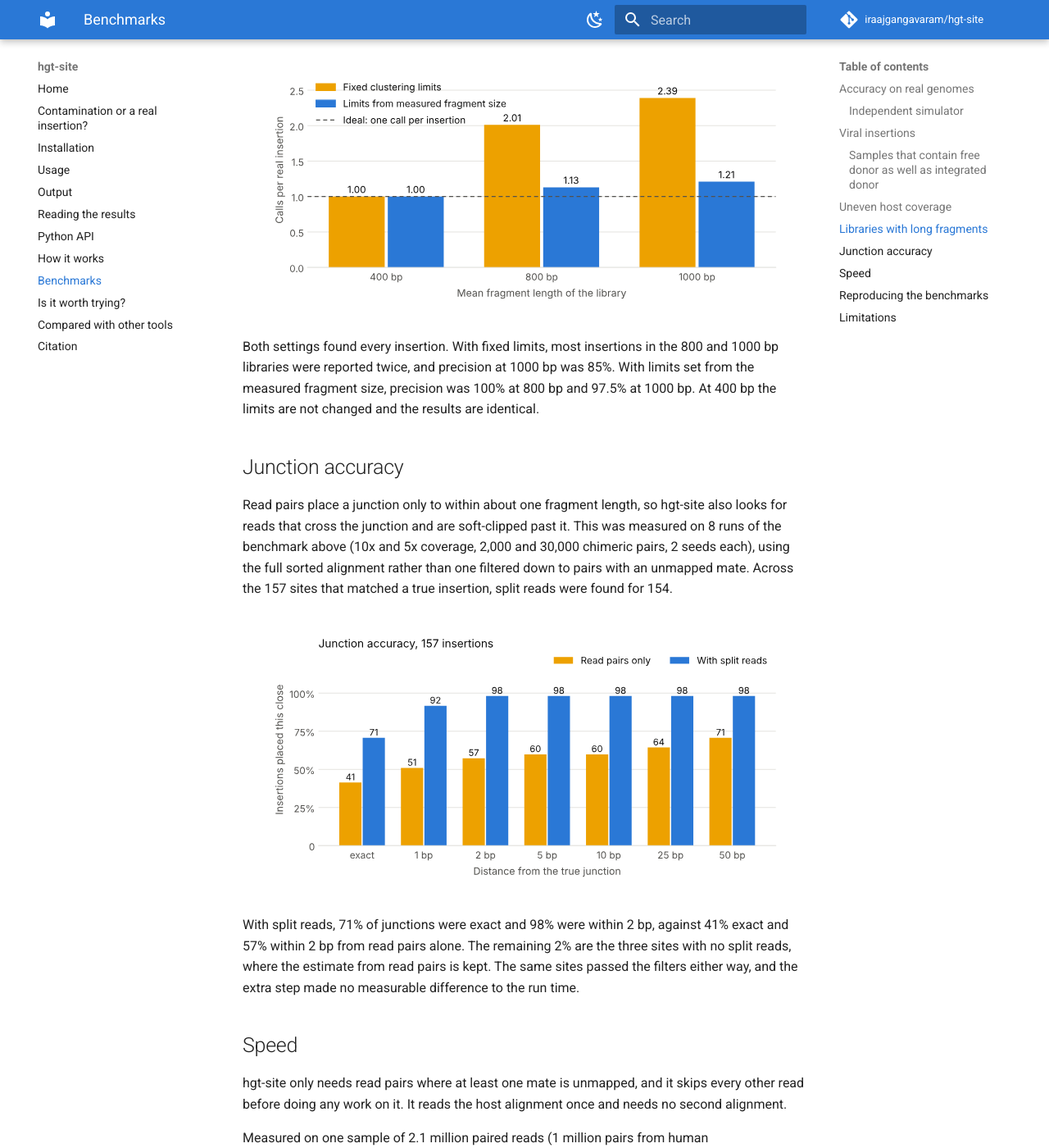
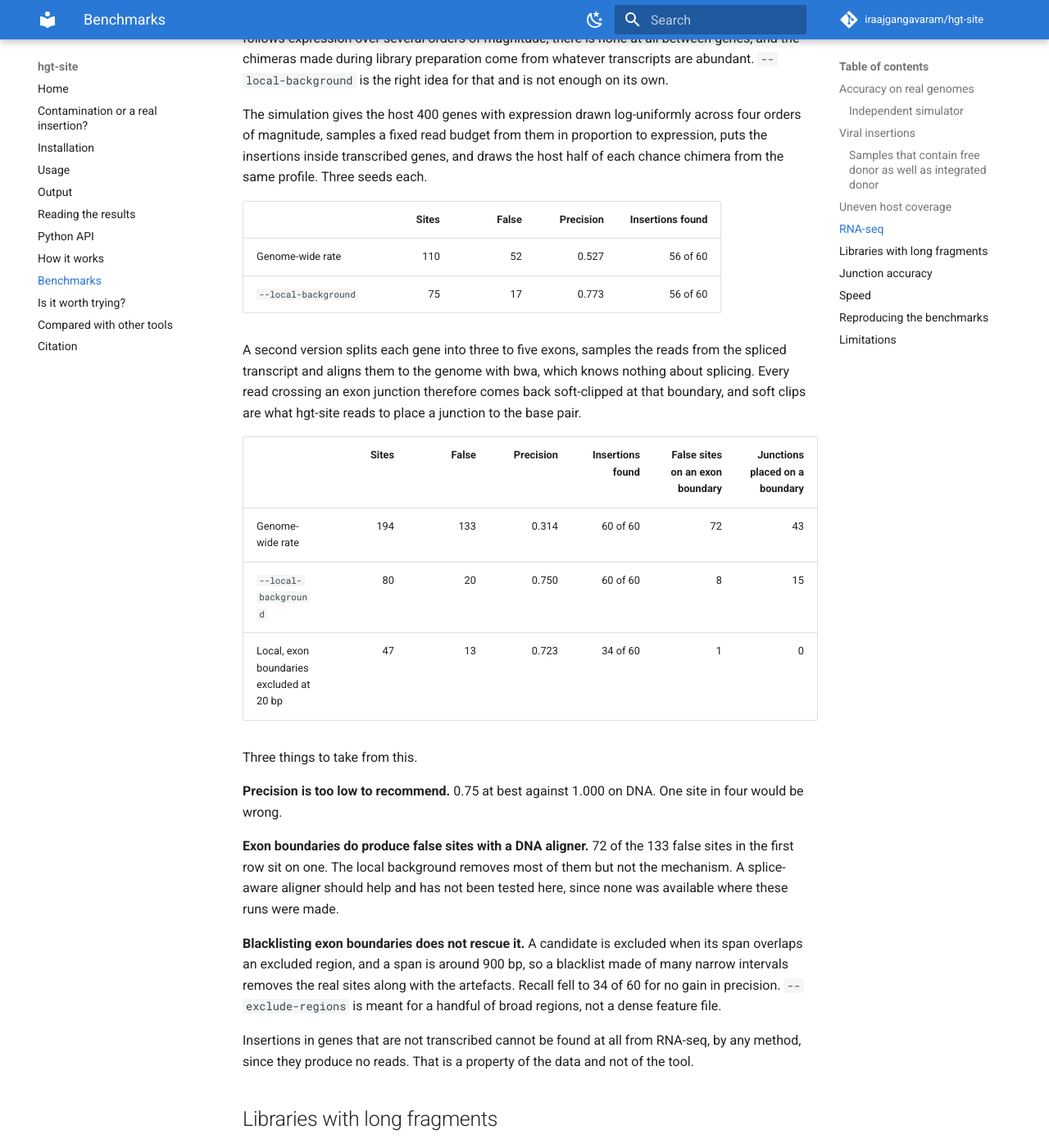
Before and after one commit to iraajgangavaram/hgt-site, an MkDocs documentation site: the page built from docs/benchmarks.md, in a window 1280 px wide and 1400 px high, scrolled down 6108 px. Shown: the whole window at 82% size. Built offline with MkDocs 1.6.1 and Material for MkDocs 9.7.7, drawn with Linux system fonts in a browser that asks for light colours; comment, search, counter and statistics services are not loaded; some of the changed text lies outside the part shown.

Commit message:
Measure RNA-seq rather than guess at it, and say it is not supported
Three places in the documentation listed RNA-seq as a case the
coverage-aware background handles. It does not, and the claim was made
before anything had been measured.

Two simulations were added to the benchmark. The first gives the host 400
genes with expression across four orders of magnitude, samples a fixed
read budget in proportion to it and draws the host half of every chance
chimera from the same profile. The second splits each gene into exons,
samples reads from the spliced transcript and aligns them with bwa, so
every read crossing an exon junction comes back soft-clipped at that
boundary, which is what hgt-site reads to place a junction.

Precision over three seeds each: 0.527 against 0.773 unspliced, and
0.314 against 0.750 spliced, where the second figure of each pair uses
--local-background. Against 1.000 on DNA. Of the 133 false sites in the
spliced run without the option, 72 sat on an exon boundary.

Blacklisting the exon boundaries does not rescue it. A candidate is
excluded when its span overlaps a region, and a span is around 900 bases,
so a blacklist of many narrow intervals cut recall to 34 of 60 with no
gain in precision. That behaviour of --exclude-regions is now documented,
since it decides how the option should be used.

```diff
--- a/docs/benchmarks.md
+++ b/docs/benchmarks.md
@@ -94,7 +94,7 @@ What gives way is sensitivity. Chimeras made from the donor are anchored pairs,
 
 ## Uneven host coverage
 
-The expected number of chance chimeras at a position assumes foreign pairs fall evenly across the host genome. A chimera's host half is drawn from the host DNA in the library, so a region present at several copies contributes chimeras in proportion to its copy number, and the even assumption reads the excess as an insertion. This is the case in any tumour with copy-number gains, in an amplified or low-input library, and in RNA-seq.
+The expected number of chance chimeras at a position assumes foreign pairs fall evenly across the host genome. A chimera's host half is drawn from the host DNA in the library, so a region present at several copies contributes chimeras in proportion to its copy number, and the even assumption reads the excess as an insertion. This is the case in any tumour with copy-number gains and in an amplified or low-input library. It is also true of RNA-seq, far more strongly, and the option is not sufficient there: see [RNA-seq](#rna-seq) below.
 
 `--amplify START:LENGTH:FACTOR` puts a region of the host genome into the simulated sample at several copies, with both the extra host reads and the extra chance chimeras that follow from it. The runs below use a 500 kb region at six copies, coverage 10 and 10,000 chimeric pairs.
 
@@ -110,6 +110,37 @@ Every one of the 10 false sites was inside the amplified region, with 6 to 9 sup
 The expectation is only ever raised, never lowered. A 10 kb bin at this coverage holds a few hundred reads, so the ratio carries a few per cent of noise, and an early version that also scaled downwards let a marginal candidate through on one of the even-coverage seeds. A region above the genome mean is therefore held to a higher bar, while a quiet region is tested against the genome-wide rate, which is the stricter of the two. The option can cost sensitivity and cannot cost precision.
 
 This matters for the viral case in particular. An integrated virus often sits in a region that is itself amplified, and a tumour genome is rarely at an even copy number anywhere.
+
+## RNA-seq
+
+hgt-site is not recommended for RNA-seq. This section is here because the question gets asked, and because the measurements say more than a flat no.
+
+RNA-seq breaks the even-coverage assumption far harder than copy number does. Coverage follows expression over several orders of magnitude, there is none at all between genes, and the chimeras made during library preparation come from whatever transcripts are abundant. `--local-background` is the right idea for that and is not enough on its own.
+
+The simulation gives the host 400 genes with expression drawn log-uniformly across four orders of magnitude, samples a fixed read budget from them in proportion to expression, puts the insertions inside transcribed genes, and draws the host half of each chance chimera from the same profile. Three seeds each.
+
+| | Sites | False | Precision | Insertions found |
+| --- | ---: | ---: | ---: | ---: |
+| Genome-wide rate | 110 | 52 | 0.527 | 56 of 60 |
+| `--local-background` | 75 | 17 | 0.773 | 56 of 60 |
+
+A second version splits each gene into three to five exons, samples the reads from the spliced transcript and aligns them to the genome with bwa, which knows nothing about splicing. Every read crossing an exon junction therefore comes back soft-clipped at that boundary, and soft clips are what hgt-site reads to place a junction to the base pair.
+
+| | Sites | False | Precision | Insertions found | False sites on an exon boundary | Junctions placed on a boundary |
+| --- | ---: | ---: | ---: | ---: | ---: | ---: |
+| Genome-wide rate | 194 | 133 | 0.314 | 60 of 60 | 72 | 43 |
+| `--local-background` | 80 | 20 | 0.750 | 60 of 60 | 8 | 15 |
+| Local, exon boundaries excluded at 20 bp | 47 | 13 | 0.723 | 34 of 60 | 1 | 0 |
+
+Three things to take from this.
+
+**Precision is too low to recommend.** 0.75 at best against 1.000 on DNA. One site in four would be wrong.
+
+**Exon boundaries do produce false sites with a DNA aligner.** 72 of the 133 false sites in the first row sit on one. The local background removes most of them but not the mechanism. A splice-aware aligner should help and has not been tested here, since none was available where these runs were made.
+
+**Blacklisting exon boundaries does not rescue it.** A candidate is excluded when its span overlaps an excluded region, and a span is around 900 bp, so a blacklist made of many narrow intervals removes the real sites along with the artefacts. Recall fell to 34 of 60 for no gain in precision. `--exclude-regions` is meant for a handful of broad regions, not a dense feature file.
+
+Insertions in genes that are not transcribed cannot be found at all from RNA-seq, by any method, since they produce no reads. That is a property of the data and not of the tool.
 
 ## Libraries with long fragments
 
```
Also changed, not shown: CHANGELOG.md (+2 -0 lines), docs/for-labs.md (+4 -0 lines), docs/usage.md (+3 -3 lines).
